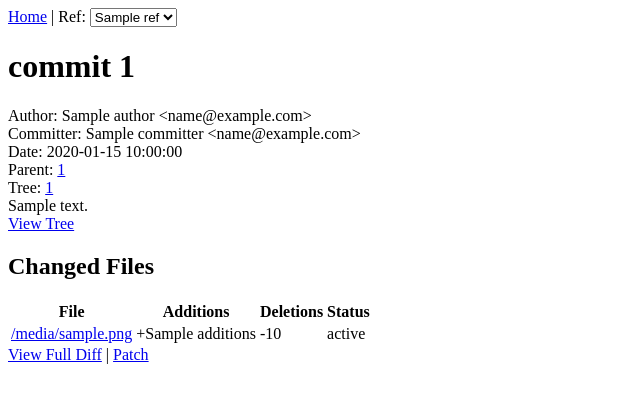
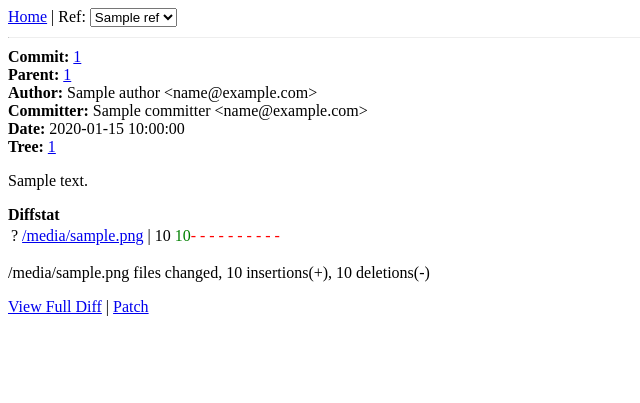
Before and after one commit to LukaHietala/lipasto, a Flask app: template templates/commit.html in a window 1280 px wide. Shown: the top 403 px of the page, without its empty margins (0-640 px from the left). Run offline with Flask 3, Linux system fonts and the light colour scheme; the template is opened without the code that fills it: most values are stand-ins (such as "Sample title", 1, 10 or a date in 2020).

Commit message:
make ui more compact

```diff
--- /dev/null
+++ b/static/styles.css
@@ -0,0 +1,13 @@
+* {
+    box-sizing: border-box;
+}
+
+hr {
+    margin: 10px 0;
+    border-top: 1px;
+}
+
+h1, h2, h3, h4, h5, h6 {
+	font-size: 1em;
+	margin: 0;
+}
--- a/templates/base.html
+++ b/templates/base.html
@@ -4,6 +4,7 @@
     <meta charset="UTF-8">
     <meta name="viewport" content="width=device-width, initial-scale=1.0">
     <title>Lipasto</title>
+    <link rel="stylesheet" href="{{ url_for('static', filename='styles.css') }}">
 </head>
 <body>
     <nav>
@@ -24,6 +25,7 @@
             </select>
         {% endif %}
     </nav>
+    <hr />
     <main>
     {% block content %}{% endblock %}
     </main>
--- a/templates/commit.html
+++ b/templates/commit.html
@@ -1,40 +1,37 @@
 {% extends "base.html" %}
 
 {% block content %}
-    <h1>commit {{ commit.id }}</h1>
-        Author: {{ commit.author.name }} &lt;{{ commit.author.email }}&gt;<br>
-        Committer: {{ commit.committer.name }} &lt;{{ commit.committer.email }}&gt;<br>
-        Date: {{ commit.date | datetime }}
-        {% if commit.parent_id %}<br>
-        Parent: <a href="{{ url_for('commit_detail', repo_name=repo_name, commit_id=commit.parent_id) }}">{{ commit.parent_id }}</a>
-        {% endif %}<br>
-        Tree: <a href="{{ url_for('repo_tree_path', repo_name=repo_name, path='') }}?ref={{ commit.tree_id }}">{{ commit.tree_id }}</a>
-        <div>
-            {{ commit.message }}
-        </div>
-        <a href="{{ url_for('repo_tree_path', repo_name=repo_name, path='') }}?ref={{ commit.id }}">View Tree</a>
+    <header>
+        <b>Commit:</b> <a href="{{ url_for('commit_detail', repo_name=repo_name, commit_id=commit.id) }}">{{ commit.id }}</a><br>
+        {% if commit.parent_id %}
+        <b>Parent:</b> <a href="{{ url_for('commit_detail', repo_name=repo_name, commit_id=commit.parent_id) }}">{{ commit.parent_id }}</a><br>
+        {% endif %}
+        <b>Author:</b> {{ commit.author.name }} &lt;{{ commit.author.email }}&gt;<br>
+        <b>Committer:</b> {{ commit.committer.name }} &lt;{{ commit.committer.email }}&gt;<br>
+        <b>Date:</b> {{ commit.date | datetime }}<br>
+        <b>Tree:</b> <a href="{{ url_for('repo_tree_path', repo_name=repo_name, path='') }}?ref={{ commit.tree_id }}">{{ commit.tree_id }}</a>
+    </header>
+    <p>{{ commit.message }}</p>
     {% if commit.diff %}
-    <h2>Changed Files</h2>
+    <h2>Diffstat</h2>
     <table>
-        <thead>
-            <tr>
-                <th>File</th>
-                <th>Additions</th>
-                <th>Deletions</th>
-                <th>Status</th>
-            </tr>
-        </thead>
         <tbody>
             {% for file in commit.changed_files %}
+            {% set status_letter = {'added':'A','deleted':'D','modified':'M','renamed':'R','copied':'C','typechange':'T'}.get(file.status, '?') %}
+            {% set total = file.additions + file.deletions %}
+            {% set plus_len = [file.additions, 40] | min %}
+            {% set minus_len = [file.deletions, 40] | min %}
             <tr>
+                <td class="status {{ status_letter }}">{{ status_letter }}</td>
                 <td><a href="{{ url_for('repo_blob_path', repo_name=repo_name, path=file.file) }}?ref={{ commit.id }}">{{ file.file }}</a></td>
-                <td>+{{ file.additions }}</td>
-                <td>-{{ file.deletions }}</td>
-                <td>{{ file.status }}</td>
+                <td>|</td>
+                <td>{{ total }}</td>
+                <td><span style="color: green;">{{ '+' * plus_len }}</span><span style="color: red;">{{ '- ' * minus_len }}</span></td>
             </tr>
             {% endfor %}
         </tbody>
     </table>
+    <p>{{ commit.diff_stats.files_changed }} files changed, {{ commit.diff_stats.insertions }} insertions(+), {{ commit.diff_stats.deletions }} deletions(-)</p>
     {% if commit.parent_id %}
     <div>
         <a href="{{ url_for('repo_diff', repo_name=repo_name) }}?id1={{ commit.parent_id }}&id2={{ commit.id }}">View Full Diff</a> |
```
